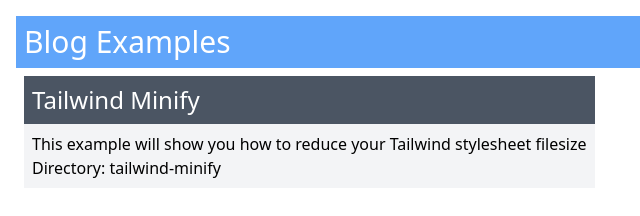
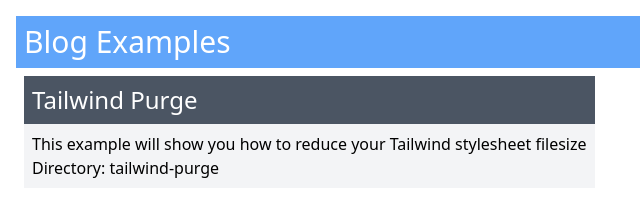
Before and after one commit to jjowens/blog-examples, a website: page index.html in a window 1280 px wide. Shown: the full height of the page, 0-640 px from the left. Drawn offline with Linux system fonts and the light colour scheme.

Commit message:
udpated index file

```diff
--- a/index.html
+++ b/index.html
@@ -14,11 +14,11 @@
     <div class="flex flex-wrap">
         <div class="example-widget">
             <div class="example-widget-header">
-                <h2>Tailwind Minify</h2>
+                <h2>Tailwind Purge</h2>
             </div>
             <div class="example-widget-body">
                 <p>This example will show you how to reduce your Tailwind stylesheet filesize</p>
-                <p>Directory: tailwind-minify</p>
+                <p>Directory: tailwind-purge</p>
             </div>
         </div>
     </div>
```
